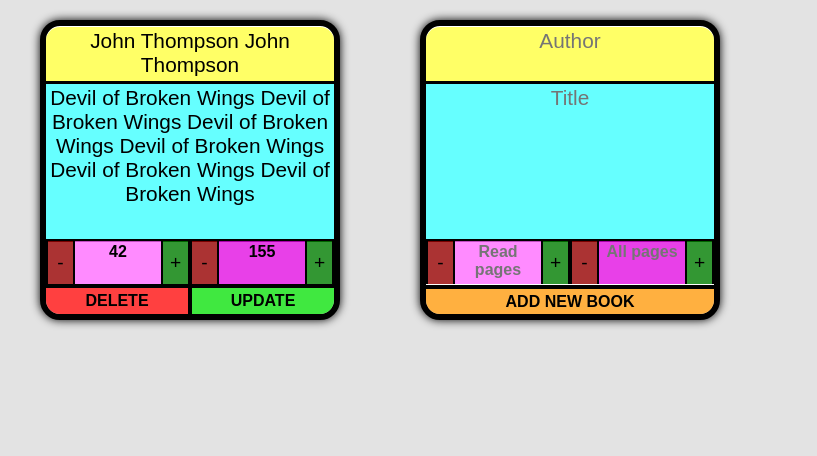
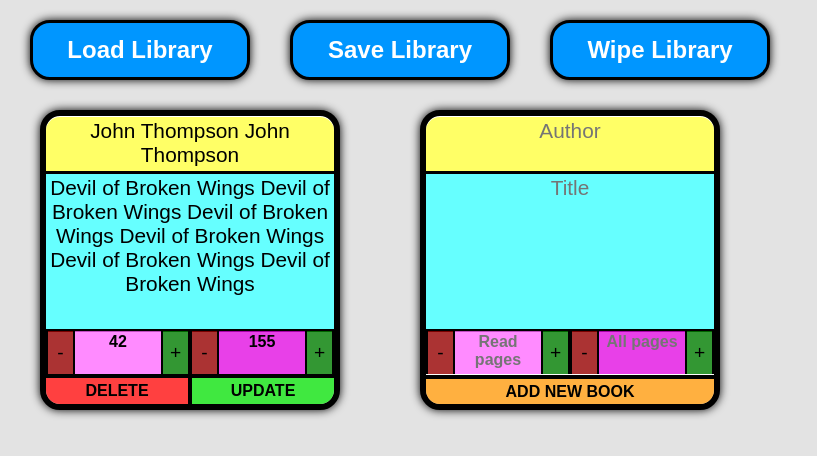
Before and after one commit to gizinski-jacek/Library-project, a plain HTML site: page jsLibraryProject.html in a window 1280 px wide. Shown: the whole page, without its empty margins (0-817 px from the left). Drawn offline with Linux system fonts and the light colour scheme.

Commit message:
Added load/save/wipe library buttons.

```diff
--- a/jsLibraryProject.html
+++ b/jsLibraryProject.html
@@ -7,6 +7,11 @@
     <link href="jsLibraryProject.css" rel="stylesheet" type="text/css">
 </head>
 <body>
+    <div id="storage">
+        <button type="button" id="loadLib">Load Library</button>
+        <button type="button" id="saveLib">Save Library</button>
+        <button type="button" id="wipeLib">Wipe Library</button>
+    </div>
     <div id="mainContainer">
 
     <form class="newBookForm">
```
